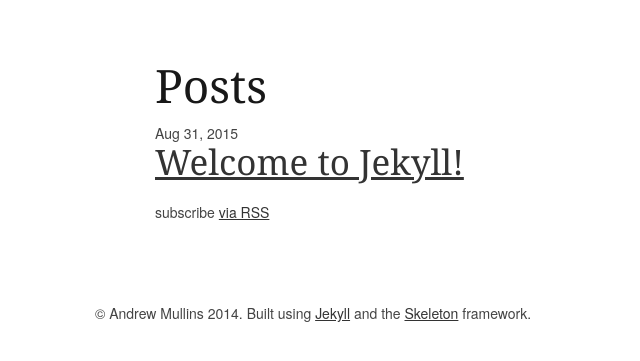
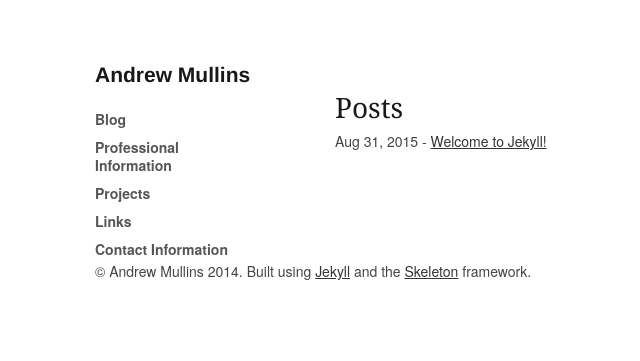
Before and after one commit to andrewjlm/andrewjlm.github.io, a Jekyll site: the page built from index.html, in a window 1280 px wide. Shown: the top 361 px of the page, without its empty margins (75-715 px from the left). Built offline with Jekyll 4.4.1, drawn with Linux system fonts in a browser that asks for light colours.

Commit message:
Initial draft of index done

```diff
--- /dev/null
+++ b/_includes/sidebar.html
@@ -0,0 +1,11 @@
+<nav>
+	<h4 id="name">Andrew Mullins</h4>
+	<ul>
+	<li><a href="">Blog</a></li>
+	<li><a href="">Professional Information</a></li>
+	<li><a href="">Projects</a></li>
+	<li><a href="">Links</a></li>
+	<li><a href="">Contact Information</a></li>
+	</ul>
+</nav>
+&nbsp;
--- a/_layouts/default.html
+++ b/_layouts/default.html
@@ -5,10 +5,14 @@
 
 <body>
   <div class = "container">
+    <div class="three columns sidebar">
+      {% include sidebar.html %}
+    </div>
     <div class="twelve columns offset-by-one content">
       {{ content }}
     </div>
   </div>
+  &nbsp;
   <div class="container">
     <div class="sixteen columns">
       {% include footer.html %}
--- a/assets/css/all.css
+++ b/assets/css/all.css
@@ -2,5 +2,5 @@
 ---
 {% include css/base.css %}
 {% include css/skeleton.css %}
+{% include css/layout.css %}
 {% include css/custom.css %}
-{% include css/layout.css %}
--- a/index.html
+++ b/index.html
@@ -3,22 +3,16 @@ layout: default
 title: Posts
 ---
 
-<div class="home">
+<div class="section">
 
-  <h1 class="page-heading">Posts</h1>
+  <h3>Posts</h3>
 
   <ul class="post-list">
     {% for post in site.posts %}
       <li>
-        <span class="post-meta">{{ post.date | date: "%b %-d, %Y" }}</span>
-
-        <h2>
+        <span>{{ post.date | date: "%b %-d, %Y" }} - </span>
           <a class="post-link" href="{{ post.url | prepend: site.baseurl }}">{{ post.title }}</a>
-        </h2>
       </li>
     {% endfor %}
   </ul>
-
-  <p class="rss-subscribe">subscribe <a href="{{ "/feed.xml" | prepend: site.baseurl }}">via RSS</a></p>
-
 </div>
```
